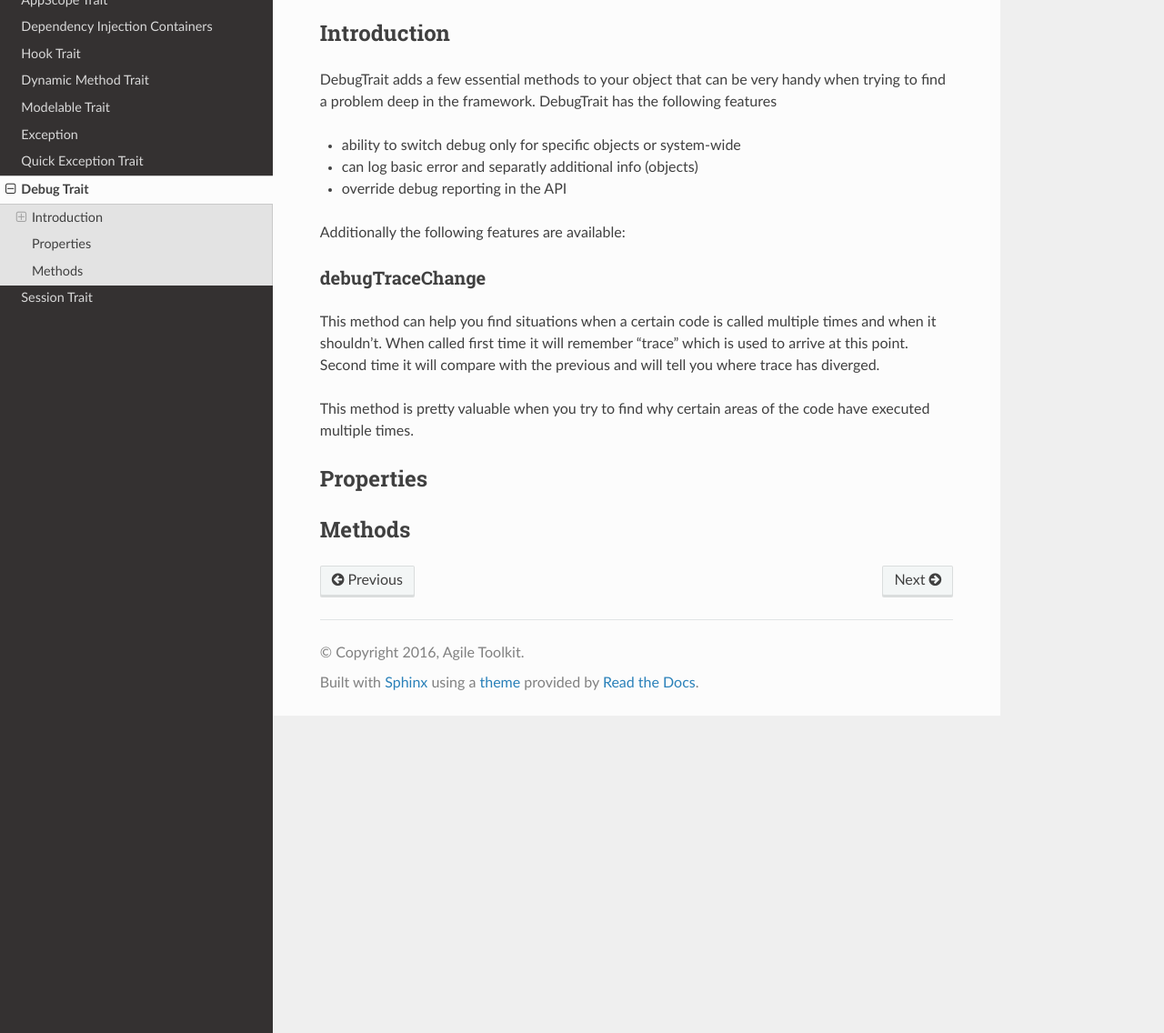
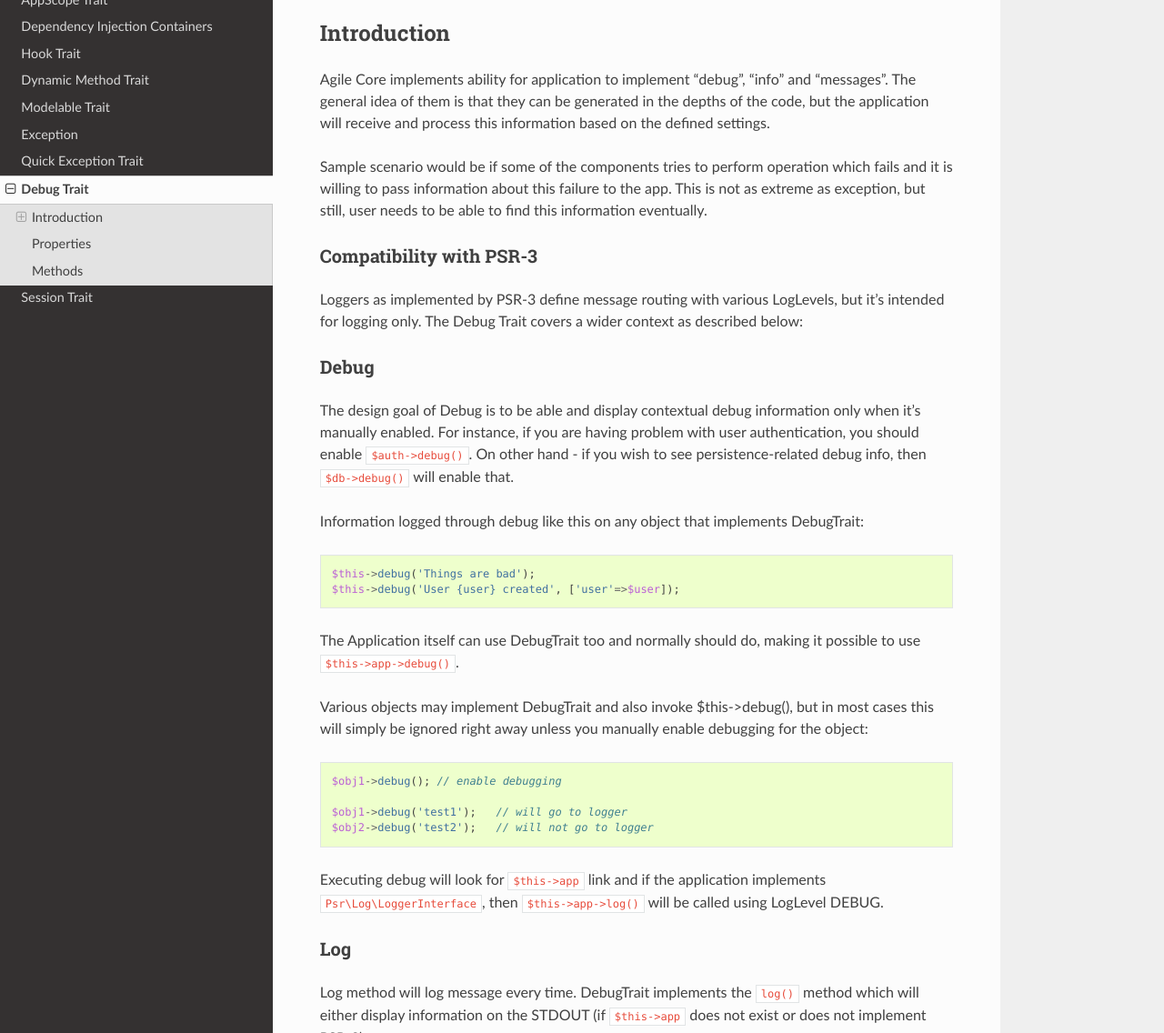
Before and after one commit to atk4/core, a Sphinx documentation site: the page built from docs/debug.rst, in a window 1280 px wide and 1400 px high, cut to the strip 264-1400 px from the top of the window. Shown: the whole strip at 91% size. Built offline with Sphinx 7.4.7 and the Read the Docs theme 2.0.0, drawn with Linux system fonts in a browser that asks for light colours; some of the changed text lies outside the part shown.

```diff
--- a/composer.json
+++ b/composer.json
@@ -18,6 +18,7 @@
     },
     "require-dev": {
         "phpunit/phpunit": "~4.0",
+        "psr/log": "~1.0",
         "codeclimate/php-test-reporter": "*"
     },
     "autoload": {
--- a/docs/debug.rst
+++ b/docs/debug.rst
@@ -7,14 +7,71 @@ Debug Trait
 Introduction
 ============
 
-DebugTrait adds a few essential methods to your object that can be very handy when
-trying to find a problem deep in the framework. DebugTrait has the following features
+Agile Core implements ability for application to implement "debug", "info" and "messages".
+The general idea of them is that they can be generated in the depths of the code, but the
+application will receive and process this information based on the defined settings.
 
-- ability to switch debug only for specific objects or system-wide
-- can log basic error and separatly additional info (objects)
-- override debug reporting in the API
+Sample scenario would be if some of the components tries to perform operation which fails
+and it is willing to pass information about this failure to the app. This is not as extreme
+as exception, but still, user needs to be able to find this information eventually.
 
-Additionally the following features are available:
+Compatibility with PSR-3
+------------------------
+
+Loggers as implemented by PSR-3 define message routing with various LogLevels, but it's
+intended for logging only. The Debug Trait covers a wider context as described below:
+
+Debug
+-----
+
+The design goal of Debug is to be able and display contextual debug information only
+when it's manually enabled. For instance, if you are having problem with user authentication,
+you should enable ``$auth->debug()``. On other hand - if you wish to see persistence-related
+debug info, then ``$db->debug()`` will enable that.
+
+Information logged through debug like this on any object that implements DebugTrait::
+
+    $this->debug('Things are bad');
+    $this->debug('User {user} created', ['user'=>$user]);
+
+The Application itself can use DebugTrait too and normally should do, making it possible
+to use ``$this->app->debug()``.
+
+Various objects may implement DebugTrait and also invoke $this->debug(), but in most
+cases this will simply be ignored right away unless you manually enable debugging
+for the object::
+
+    $obj1->debug(); // enable debugging
+
+    $obj1->debug('test1');   // will go to logger
+    $obj2->debug('test2');   // will not go to logger
+
+Executing debug will look for ``$this->app`` link and if the application implements
+``Psr\Log\LoggerInterface``, then ``$this->app->log()`` will be called using LogLevel DEBUG.
+
+Log
+---
+
+Log method will log message every time. DebugTrait implements the ``log()`` method which
+will either display information on the STDOUT (if ``$this->app`` does not exist or does
+not implement PSR-3)
+
+Message
+-------
+
+This method is for messages that are specifically targetted at the user. For critical messages
+you sould use Exceptions, but when things are not that bad, you can use message::
+
+    $this->message('Your last login was on {date}', ['date' => $date]);
+
+The task of the application is to route the message to the user and make sure he acknowledges
+it such as by using interface notifications alert or Growl message.
+
+Messages are logged with LogLevel NOTICE if PSR-3 is implemented, but additionally,
+if your application implements ``AppUserNotificationInterface``, then
+``$app->userNotification($message, array $context = [])`` will be executed, which is resposible
+for caching messages, relaying it to user and collecting acknowledgements.
+
 
 debugTraceChange
 ----------------
```
Also changed, not shown: 2 other files.
